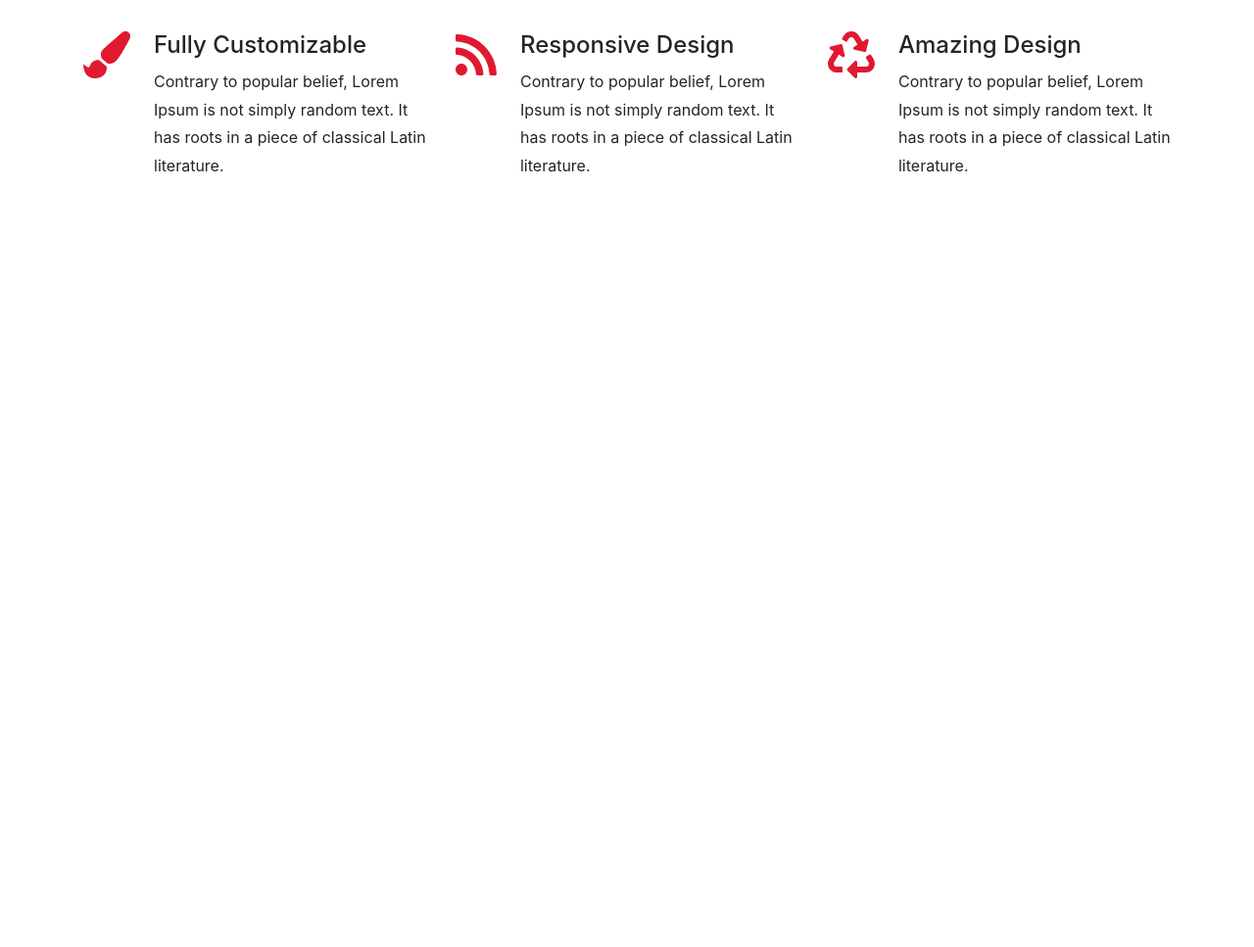
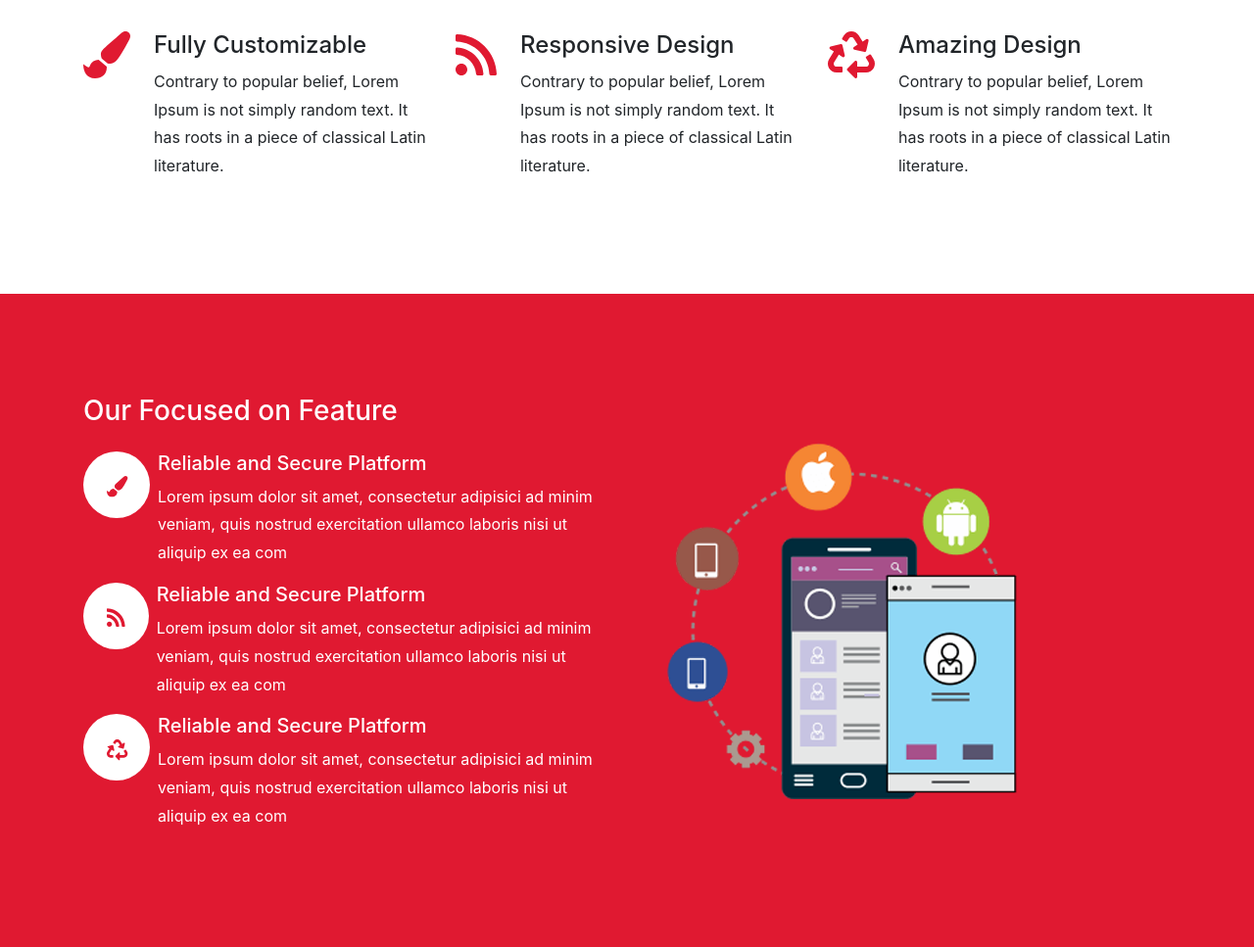
Before and after one commit to Rasel141/Fine-App, a website: page index.html in a window 1280 px wide. Shown: the part 1508-2475 px from the top of the page at 98% size. Before the commit the page ends 1808 px from the top, so only its background shows below. Drawn offline with nearby package versions, Linux system fonts and the light colour scheme.

Commit message:
complete feature focus section

```diff
--- a/index.html
+++ b/index.html
@@ -46,12 +46,12 @@
           <div class="d-flex">
             <a href="#" class="btn btn-outline-danger btn-lg mr-3 button-rounded">
               <i class="fab fa-apple"></i>
-              <span>App Store</span>
+              <span class="font-weight-bold">App Store</span>
             </a>
 
             <a href="#" class="btn btn-outline-danger btn-lg button-rounded">
               <i class="fab fa-android"></i>
-              <span>Google Play</span>
+              <span class="font-weight-bold">Google Play</span>
             </a>
           </div>
 
@@ -156,39 +156,49 @@
       </div>
     </section>
 
-    <!-- <section class="section-feature-focus text-white">
+    <section class="section-feature-focus text-white u-padding-y">
 
       <div class="container">
         <div class="row">
 
-          <div class="col-md-6">
-            <h3>Our Focused on Feature</h3>
+          <div class="col-md-6 d-flex flex-column justify-content-center">
+            <h3 class="u-margin-bottom-medium">Our Focused on Feature</h3>
 
-            <div class="feature__item">
-              <div class="feature__icon">
-                <i class="fas fa-paint-brush"></i>
+            <div class="feature-focus-box d-flex">
+              <div class="feature-focus-box__icon">
+                <i class="fas fa-paint-brush fa-lg"></i>
               </div>
-              <h4>Reliable and Secure Platform</h4>
-              <p>Lorem ipsum dolor sit amet, consectetur adipisici ad minim veniam, quis nostrud exercitation ullamco laboris
-                nisi ut aliquip ex ea com</p>
+
+              <div>
+                <h5>Reliable and Secure Platform</h4>
+                <p class="paragraph">Lorem ipsum dolor sit amet, consectetur adipisici ad minim veniam, quis nostrud exercitation ullamco laboris
+                  nisi ut aliquip ex ea com
+                </p>
+              </div>
+
             </div>
 
-            <div class="feature__item">
-              <div class="feature__icon">
-                  <i class="fas fa-rss"></i>
+            <div class="feature-focus-box d-flex">
+              <div class="feature-focus-box__icon">
+                  <i class="fas fa-rss fa-lg"></i>
               </div>
-              <h4>Reliable and Secure Platform</h4>
-              <p>Lorem ipsum dolor sit amet, consectetur adipisici ad minim veniam, quis nostrud exercitation ullamco laboris
-                nisi ut aliquip ex ea com</p>
+             <div>
+              <h5>Reliable and Secure Platform</h4>
+              <p class="paragraph">Lorem ipsum dolor sit amet, consectetur adipisici ad minim veniam, quis nostrud exercitation ullamco laboris
+                nisi ut aliquip ex ea com
+              </p>
+             </div>
             </div>
 
-            <div class="feature__item">
-              <div class="feature__icon">
-                  <i class="fas fa-recycle"></i>
+            <div class="feature-focus-box d-flex">
+              <div class="feature-focus-box__icon">
+                  <i class="fas fa-recycle fa-lg"></i>
               </div>
-              <h4>Reliable and Secure Platform</h4>
-              <p>Lorem ipsum dolor sit amet, consectetur adipisici ad minim veniam, quis nostrud exercitation ullamco laboris
+              <div>
+                <h5>Reliable and Secure Platform</h5>
+              <p class="paragraph">Lorem ipsum dolor sit amet, consectetur adipisici ad minim veniam, quis nostrud exercitation ullamco laboris
                 nisi ut aliquip ex ea com</p>
+              </div>
             </div>
 
           </div>
@@ -200,7 +210,7 @@
         </div>
       </div>
 
-    </section> -->
+    </section>
 
   </main>
 
--- a/sass/abstracts/_variable.scss
+++ b/sass/abstracts/_variable.scss
@@ -3,3 +3,7 @@ $color-primary: #e01931;
 $color-secondary: #fad12b;
 
 $color-gray-dark-1: #252525;
+
+$color-purple: #7C4396;
+
+$color-white: #fff;
--- a/sass/components/_button.scss
+++ b/sass/components/_button.scss
@@ -1,3 +1,4 @@
 .button-rounded {
     border-radius: 100px;
+    transition: all .8s ease;
 }
--- a/sass/components/_feature-box.scss
+++ b/sass/components/_feature-box.scss
@@ -7,6 +7,7 @@
 
     &__icon {
         color: $color-primary;
+        transition: all .8s ease;
     }
 
     &__item {
@@ -14,7 +15,8 @@
     }
 
     &:hover > &__icon {
-        color: #7C4396;
+        color: $color-purple;
+
     }
 
 
--- /dev/null
+++ b/sass/components/_feature-focus-box.scss
@@ -0,0 +1,12 @@
+.feature-focus-box {
+
+    &__icon {
+        color: $color-primary;
+        width: 4.25rem;
+        height: 4.25rem;
+        background-color: $color-white;
+        border-radius: 50%;
+        margin-right: .5rem;
+        padding: 1.5rem;
+    }
+}
--- a/sass/main.scss
+++ b/sass/main.scss
@@ -8,6 +8,7 @@
 
 @import "./components/button";
 @import "./components/feature-box";
+@import "./components/feature-focus-box";
 
 @import "./layout/header";
 
--- a/sass/pages/_home.scss
+++ b/sass/pages/_home.scss
@@ -1,3 +1,7 @@
 .section-about {
     background-color: $color-primary;
 }
+
+.section-feature-focus {
+    background-color: $color-primary;
+}
```
Also changed, not shown: css/style.css.
